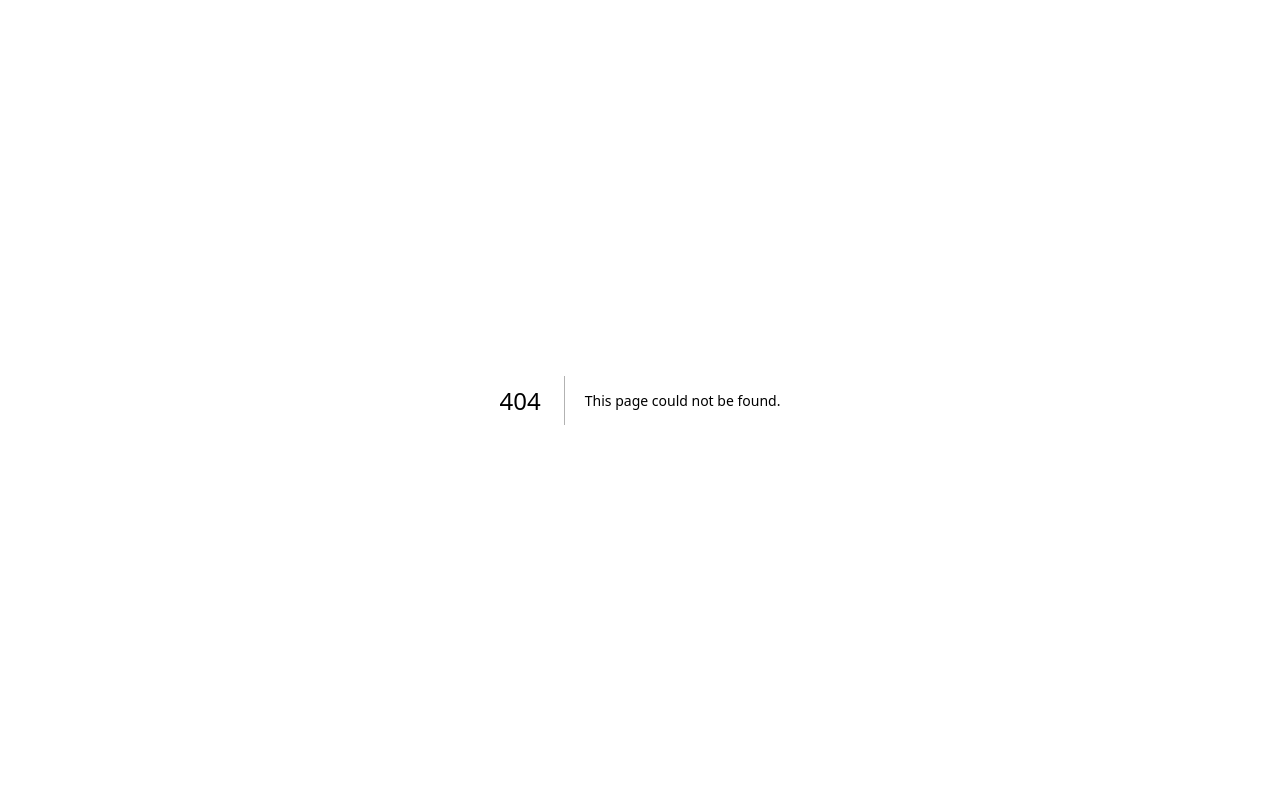
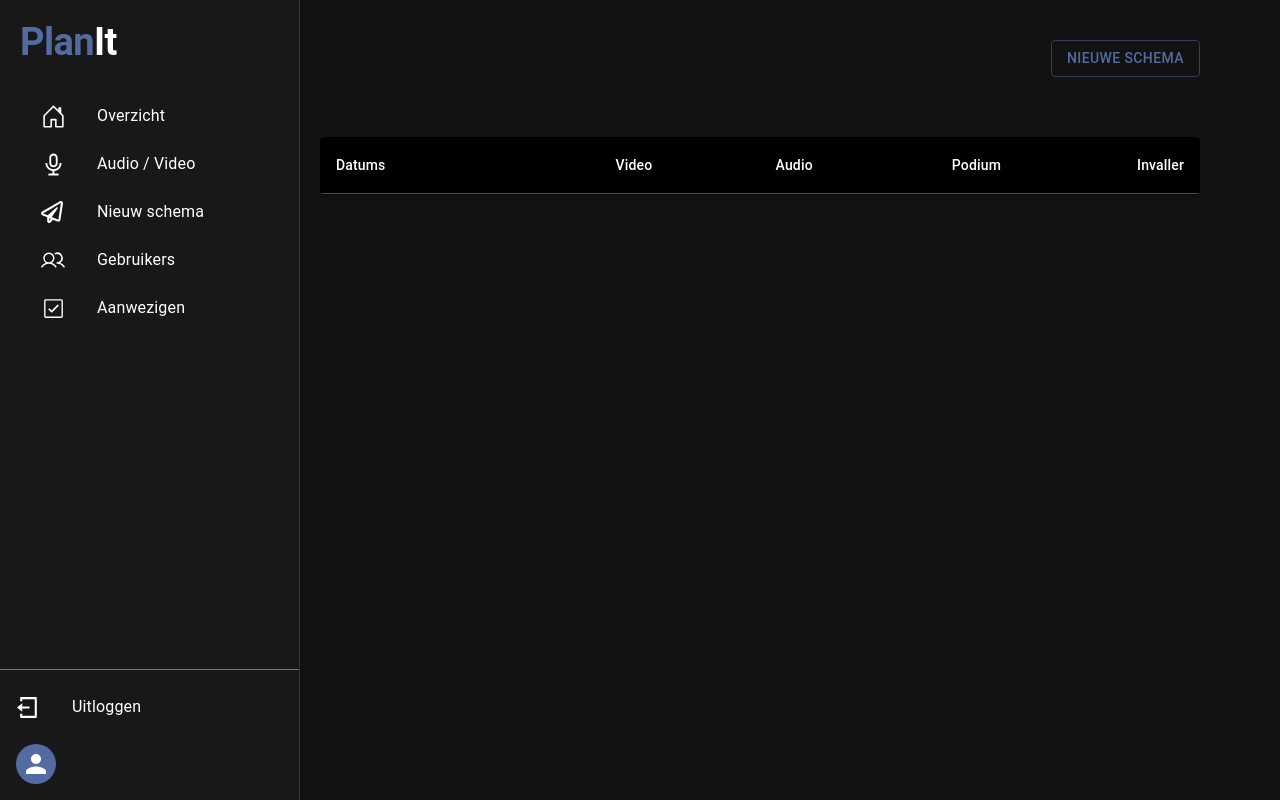
Before and after one commit to JvstRyan/Availi, a Next.js app: page /Dashboard/schedule in a window 1280 px wide. Before the commit this address had no page. Built offline with nearby package versions, Linux system fonts and the light colour scheme.

Commit message:
date filter and randomized users for schedule

```diff
--- /dev/null
+++ b/app/Dashboard/schedule/page.tsx
@@ -0,0 +1,117 @@
+"use client";
+
+import {
+  Button,
+  Paper,
+  Table,
+  TableBody,
+  TableCell,
+  TableContainer,
+  TableHead,
+  TableRow,
+} from "@mui/material";
+import axios from "axios";
+import { useState } from "react";
+import { ReceivedResponse } from "../response/page";
+
+const page = () => {
+  const [receivedData, setReceivedData] = useState<ReceivedResponse[]>();
+
+  const handleSchedule = async () => {
+    try {
+      const response = await axios.get(`https://localhost:7220/api/Response`);
+      if (response && response.data) setReceivedData(response.data);
+      else throw new Error("Fetching of responses failed");
+    } catch (error) {
+      console.error(error);
+    }
+  };
+
+  function createData(
+    date: string,
+    audio: string,
+    video: string,
+    podium: string,
+    invaller?: string | undefined
+  ) {
+    return { date, audio, video, podium, invaller };
+  }
+
+  const tableData = receivedData?.map((item) => {
+    const randomizedUsers = [...item.availableUsers].sort(
+      () => Math.random() - 0.5
+    );
+    const date = new Date(item.date);
+    const day = date.getDate();
+    const weekDay = date.toLocaleString("default", { weekday: "long" });
+    const month = date.toLocaleString("default", { month: "long" });
+    const tableDate = `${weekDay} ${day} ${month}`;
+
+    return createData(
+      `${tableDate}`,
+      `${randomizedUsers[3]?.userName.split(" ")[0]}`,
+      `${randomizedUsers[0]?.userName.split(" ")[0]}`,
+      `${randomizedUsers[2]?.userName.split(" ")[0]}`,
+      `${randomizedUsers[1]?.userName.split(" ")[0]}`
+    );
+  });
+
+  return (
+    <>
+      <section className="mt-10 w-11/12 flex flex-col gap-5 mb-10">
+        <article className="flex justify-end items-end self-end">
+          <Button onClick={handleSchedule} variant="outlined" color="secondary">
+            Nieuwe Schema
+          </Button>
+        </article>
+        <TableContainer className="mt-10" component={Paper}>
+          <Table className="bg-primary" aria-label="simple table">
+            <TableHead>
+              <TableRow>
+                <TableCell className="font-bold text-lg">Datums</TableCell>
+                <TableCell className="font-bold text-lg" align="right">
+                  Video
+                </TableCell>
+                <TableCell className="font-bold text-lg" align="right">
+                  Audio
+                </TableCell>
+                <TableCell className="font-bold text-lg" align="right">
+                  Podium
+                </TableCell>
+                <TableCell className="font-bold text-lg" align="right">
+                  Invaller
+                </TableCell>
+              </TableRow>
+            </TableHead>
+            <TableBody>
+              {tableData?.map((row, index) => (
+                <TableRow
+                  key={index}
+                  sx={{ "&:last-child td, &:last-child th": { border: 0 } }}
+                >
+                  <TableCell className="text-lg" component="th" scope="row">
+                    {row.date}
+                  </TableCell>
+                  <TableCell className="text-lg" align="right">
+                    {row.video}
+                  </TableCell>
+                  <TableCell className="text-lg" align="right">
+                    {row.audio}
+                  </TableCell>
+                  <TableCell className="text-lg" align="right">
+                    {row.podium}
+                  </TableCell>
+                  <TableCell className="text-lg" align="right">
+                    {row.invaller}
+                  </TableCell>
+                </TableRow>
+              ))}
+            </TableBody>
+          </Table>
+        </TableContainer>
+      </section>
+    </>
+  );
+};
+
+export default page;
--- a/app/Dashboard/survey/SurveyModal.tsx
+++ b/app/Dashboard/survey/SurveyModal.tsx
@@ -1,6 +1,6 @@
 "use client";
 
-import { Button, Modal, Box, Typography } from "@mui/material";
+import { Button, Modal, Box} from "@mui/material";
 import React from "react";
 import SurveyCalender from "./SurveyCalender";
 
--- a/app/components/SideBar.tsx
+++ b/app/components/SideBar.tsx
@@ -34,7 +34,7 @@ export default function SideBar() {
     {
       icon: <FaRegPaperPlane size={"22px"} color="white" />,
       text: "Nieuw schema",
-      link: "/dashboard/survey",
+      link: "/dashboard/schedule",
     },
     {
       icon: <PiUsers size={"24px"} color="white" />,
```
